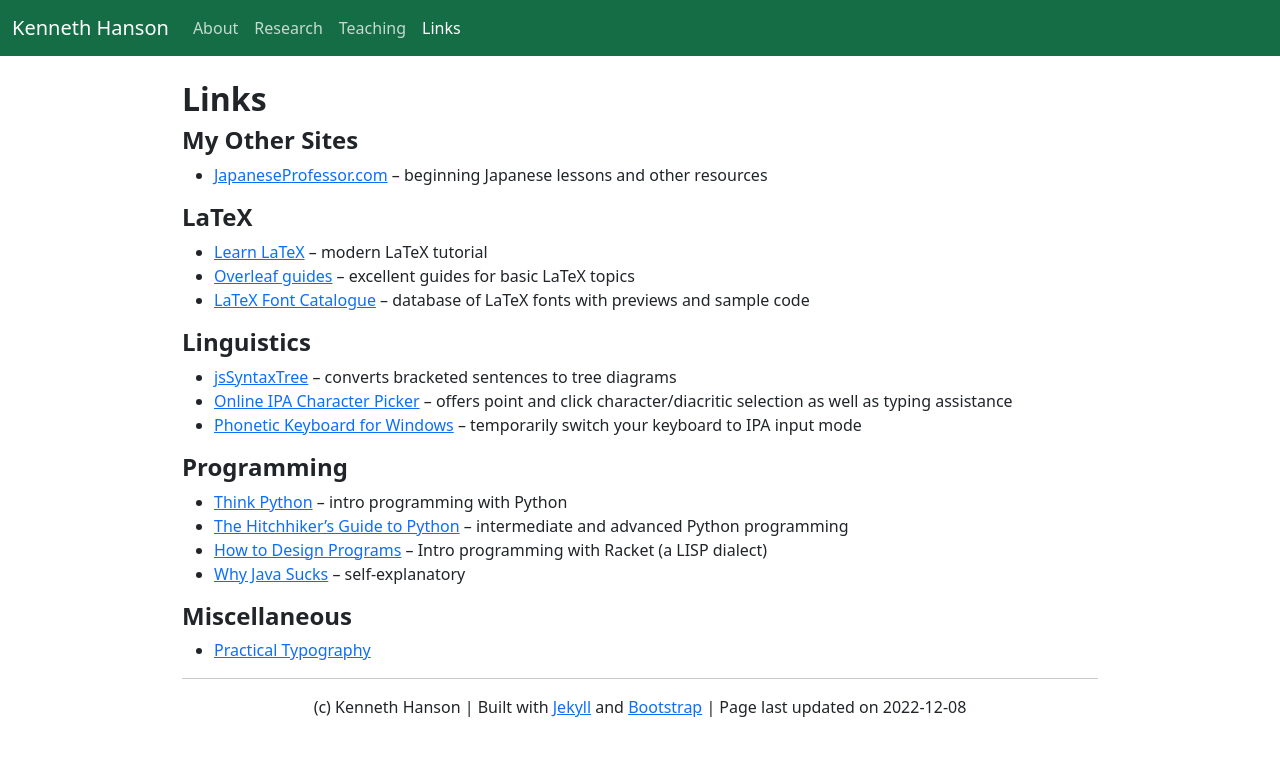
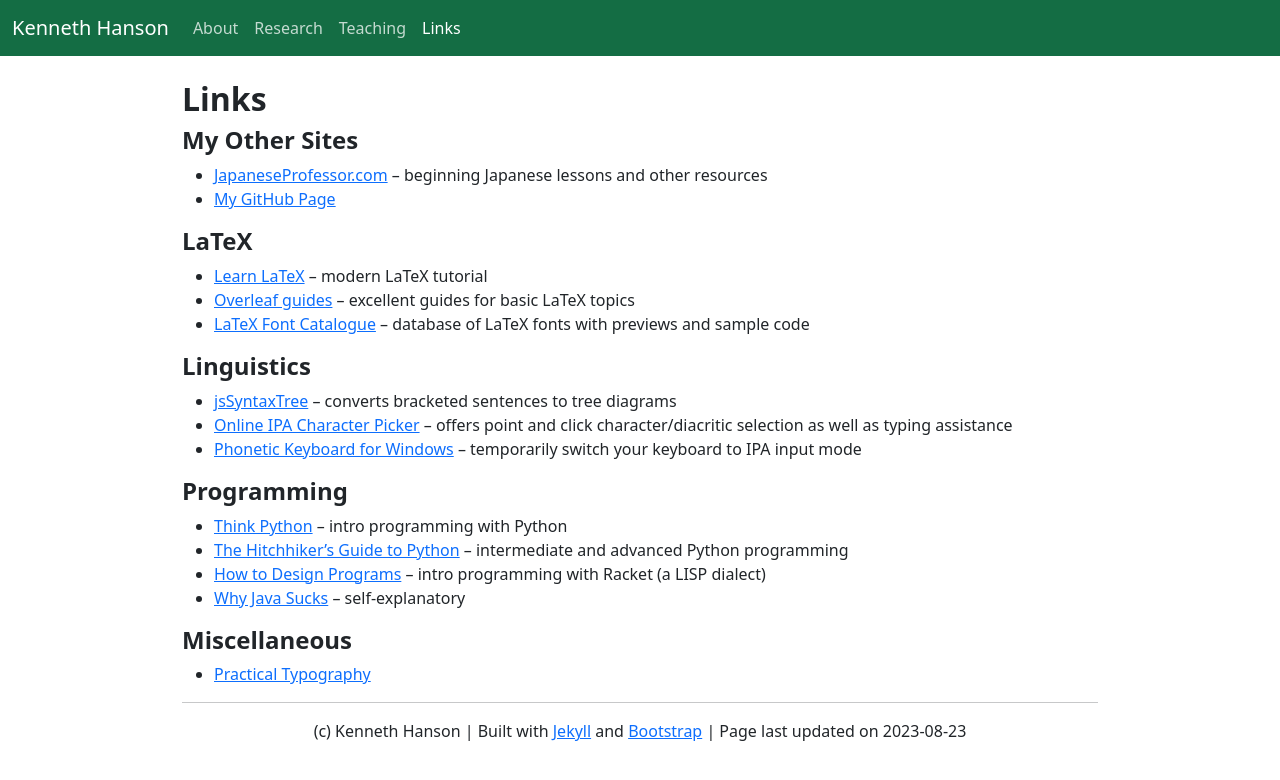
Before and after one commit to khanson679/khanson679.github.io, a Jekyll site: the page built from links.md, in a window 1280 px wide. Shown: the top 780 px of the page. Built offline with Jekyll 4.4.1, drawn with Linux system fonts in a browser that asks for light colours.

Commit message:
Add GitHub page.

```diff
--- a/links.md
+++ b/links.md
@@ -1,13 +1,13 @@
 ---
 title: Links
 layout: default
-date: 2022-12-08
+date: 2023-08-23
 ---
 
 ## My Other Sites
 
 * [JapaneseProfessor.com](https://www.japaneseprofessor.com) -- beginning Japanese lessons and other resources
-
+* [My GitHub Page](https://github.com/khanson679)
 
 ## LaTeX
 
@@ -27,7 +27,7 @@ date: 2022-12-08
 
 - [Think Python](https://greenteapress.com/wp/think-python-2e/) -- intro programming with Python
 - [The Hitchhiker's Guide to Python](https://docs.python-guide.org/) -- intermediate and advanced Python programming
-- [How to Design Programs](http://htdp.org/) -- Intro programming with Racket (a LISP dialect)
+- [How to Design Programs](http://htdp.org/) -- intro programming with Racket (a LISP dialect)
 - [Why Java Sucks](https://tech.jonathangardner.net/wiki/Why_Java_Sucks) -- self-explanatory
 
 
```
